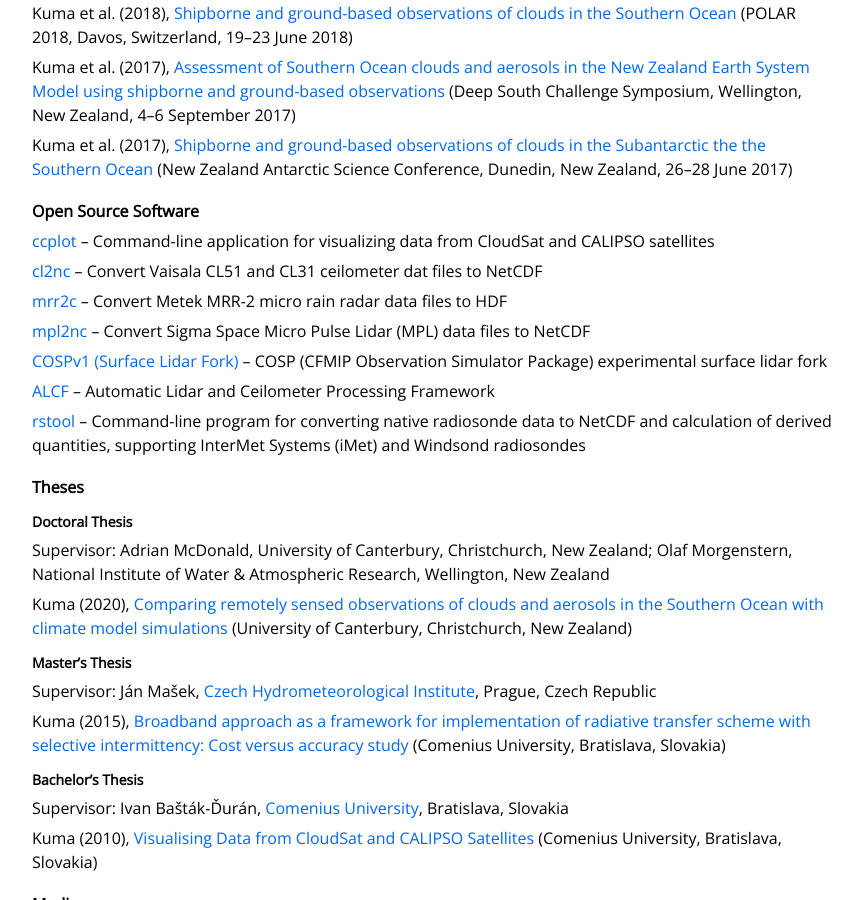
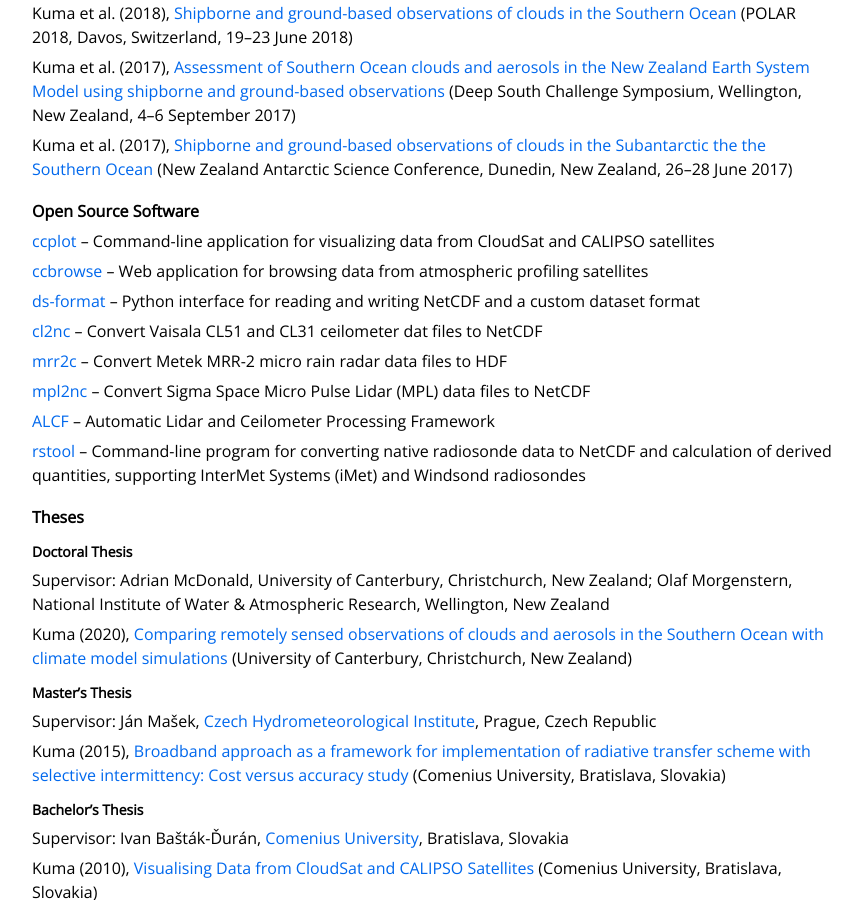
Before and after one commit to peterkuma/peterkuma.net, a Jekyll site: the page built from science/index.md, in a window 1280 px wide and 900 px high, scrolled down 2047 px. Shown: the whole window, without its empty margins (208-1070 px from the left). Built offline with Jekyll 4.4.1, drawn with Linux system fonts in a browser that asks for light colours.

Commit message:
Update science software section

```diff
--- a/science/index.md
+++ b/science/index.md
@@ -79,15 +79,17 @@ Kuma et al. (2017), [Shipborne and ground-based observations of clouds in the Su
 
 ## Open Source Software
 
-[ccplot](http://ccplot.org/) – Command-line application for visualizing data from CloudSat and CALIPSO satellites
+[ccplot](https://ccplot.org) – Command-line application for visualizing data from CloudSat and CALIPSO satellites
+
+[ccbrowse](https://browse.ccplot.org) – Web application for browsing data from atmospheric profiling satellites
+
+[ds-format](https://github.com/peterkuma/ds-format) – Python interface for reading and writing NetCDF and a custom dataset format
 
 [cl2nc](https://github.com/peterkuma/cl2nc) – Convert Vaisala CL51 and CL31 ceilometer dat files to NetCDF
 
 [mrr2c](https://github.com/peterkuma/mrr2c) – Convert Metek MRR-2 micro rain radar data files to HDF
 
 [mpl2nc](https://github.com/peterkuma/mpl2nc) – Convert Sigma Space Micro Pulse Lidar (MPL) data files to NetCDF
-
-[COSPv1 (Surface Lidar Fork)](https://github.com/peterkuma/COSPv1) – COSP (CFMIP Observation Simulator Package) experimental surface lidar fork
 
 [ALCF](https://alcf-lidar.github.io) – Automatic Lidar and Ceilometer Processing Framework
 
```
